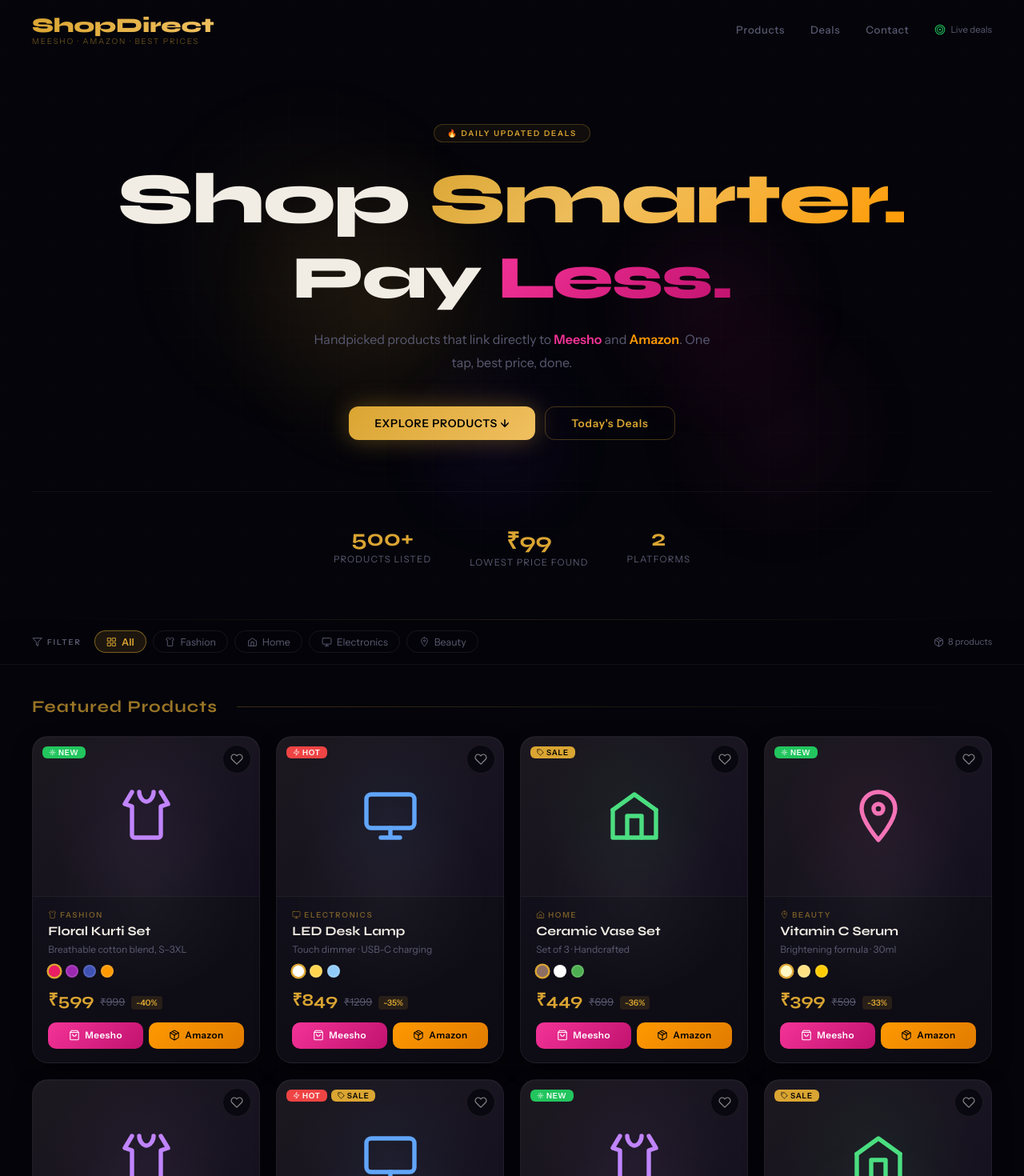
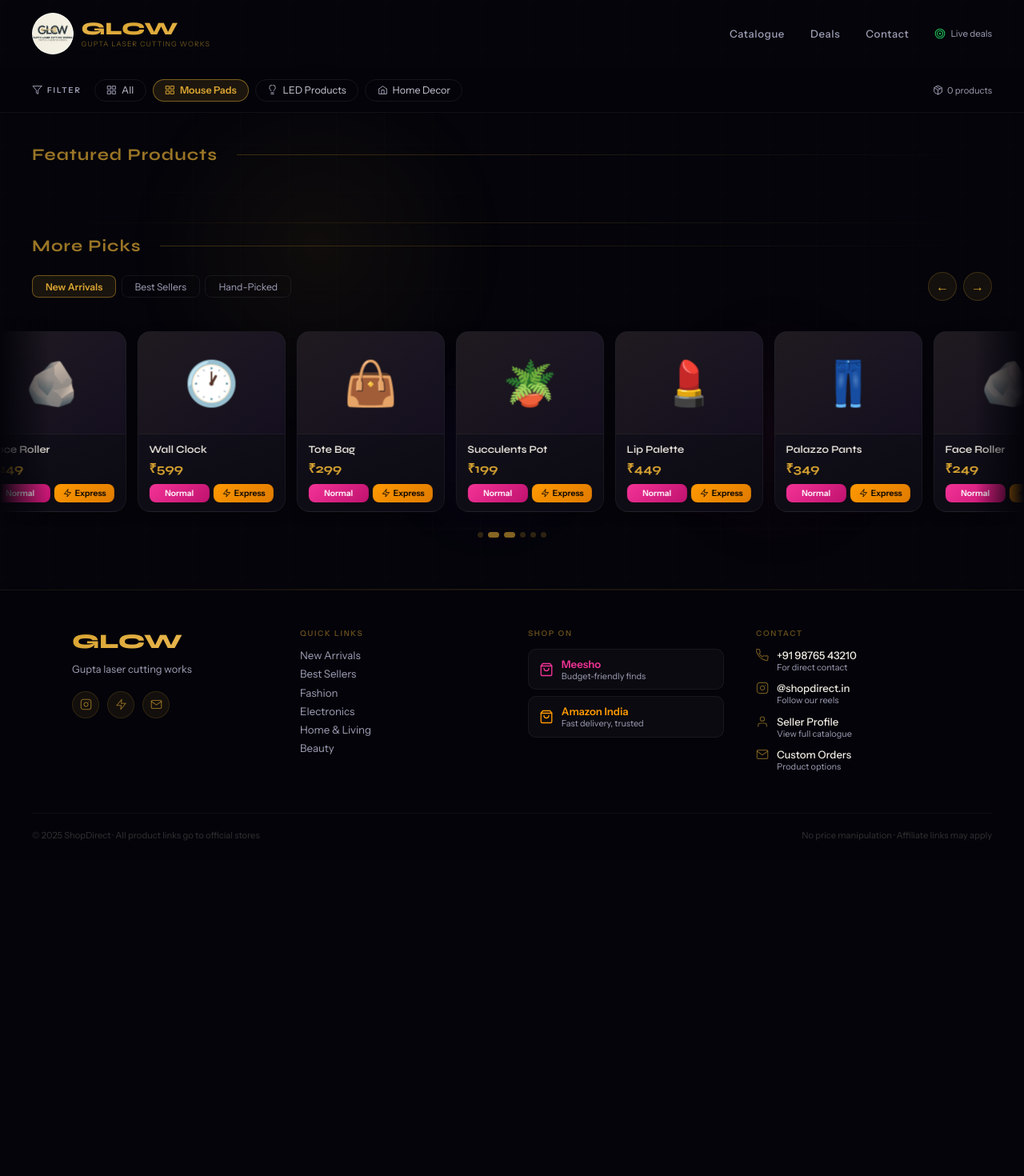
Before and after one commit to Aayushm124/GLWC, a React (Create React App) app: page / in a window 1280 px wide. Shown: the top 1470 px of the page at 80% size. After the commit the page ends 1075 px from the top, so only its background shows below. Built offline with nearby package versions, Linux system fonts and the light colour scheme.

Commit message:
changed name , changed bage , removed hero section , created a image slider for product card , remove the color section , fixed carousel card , add the image for the GLCW

```diff
--- a/src/AdminPanel.jsx
+++ b/src/AdminPanel.jsx
@@ -2,7 +2,7 @@
 import { Icons, ProductImagePlaceholder } from './Icons';
 import { useProducts } from './ProductContext';
 
-const CATEGORIES = ['fashion', 'electronics', 'home', 'beauty'];
+const CATEGORIES = [ 'mouse', 'home',  'led'];
 const BADGES = ['NEW', 'HOT', 'SALE'];
 const CAROUSEL_TABS = [
   { key: 'new', label: 'New Arrivals' },
@@ -68,8 +68,22 @@
 }
 
 /* ─────────────── PRODUCT FORM ─────────────── */
+/* ─────────────── PRODUCT FORM ─────────────── */
 function ProductForm({ initial, onSave, onCancel }) {
-  const empty = { name: '', cat: 'fashion', image: '', price: '', old: '', desc: '', meesho: '', amazon: '', badges: [], colors: ['#daa532'] };
+  const empty = {
+    name: '',
+    cat: 'mouse',
+    image: '',
+    image2: '',
+    image3: '',
+    price: '',
+    old: '',
+    desc: '',
+    meesho: '',
+    amazon: '',
+    badges: [],
+    colors: ['#daa532']
+  };
   const [form, setForm] = useState(initial || empty);
   const [errors, setErrors] = useState({});
   const set = (k, v) => setForm(f => ({ ...f, [k]: v }));
@@ -80,8 +94,8 @@
     if (!form.price || isNaN(form.price)) e.price = 'Valid price required';
     if (!form.old || isNaN(form.old)) e.old = 'Valid MRP required';
     if (!form.image) e.image = 'Upload a product image';
-    if (!form.meesho.startsWith('http')) e.meesho = 'Valid URL required';
-    if (!form.amazon.startsWith('http')) e.amazon = 'Valid URL required';
+ if (form.meesho && !form.meesho.startsWith('http')) e.meesho = 'Enter a valid URL';
+if (form.amazon && !form.amazon.startsWith('http')) e.amazon = 'Enter a valid URL';
     setErrors(e); return Object.keys(e).length === 0;
   };
 
@@ -90,9 +104,15 @@
       <div style={{ display: 'grid', gridTemplateColumns: '1fr 1fr', gap: '0 2rem' }}>
         {/* Left */}
         <div>
-          <Field label="Product Image">
+       <Field label="Product Image 1 (Main) *">
             <ImageUploader value={form.image} onChange={v => set('image', v)} />
             {errors.image && <span style={{ fontSize: '0.7rem', color: '#ef4444', marginTop: 4, display: 'block' }}>{errors.image}</span>}
+          </Field>
+          <Field label="Product Image 2 (optional)">
+            <ImageUploader value={form.image2} onChange={v => set('image2', v)} />
+          </Field>
+          <Field label="Product Image 3 (optional)">
+            <ImageUploader value={form.image3} onChange={v => set('image3', v)} />
           </Field>
           <Field label="Badges">
             <div style={{ display: 'flex', gap: 8 }}>
@@ -191,8 +211,8 @@
     if (!form.name.trim()) e.name = 'Required';
     if (!form.price || isNaN(form.price)) e.price = 'Valid price required';
     if (!form.image) e.image = 'Upload an image';
-    if (!form.meesho.startsWith('http')) e.meesho = 'Valid URL required';
-    if (!form.amazon.startsWith('http')) e.amazon = 'Valid URL required';
+  if (form.meesho && !form.meesho.startsWith('http')) e.meesho = 'Enter a valid URL';
+if (form.amazon && !form.amazon.startsWith('http')) e.amazon = 'Enter a valid URL';
     setErrors(e); return Object.keys(e).length === 0;
   };
 
--- a/src/App.jsx
+++ b/src/App.jsx
@@ -1,6 +1,6 @@
 import React, { useRef } from 'react';
 import Header from './Header';
-import Hero from './Hero';
+// import Hero from './Hero';
 import ProductGrid from './ProductGrid';
 import CarouselSection from './Carousel';
 import Footer from './Footer';
@@ -23,15 +23,12 @@
 }
 
 function StoreFront() {
-  const productsRef = useRef();
   return (
     <div style={{ minHeight: '100vh', background: 'var(--bg)', position: 'relative' }}>
       <AmbientOrbs />
       <div style={{ position: 'relative', zIndex: 1 }}>
         <Header />
-        <Hero onExplore={() => productsRef.current?.scrollIntoView({ behavior: 'smooth' })} />
-        <Divider />
-        <ProductGrid sectionRef={productsRef} />
+        <ProductGrid />
         <Divider />
         <CarouselSection />
         <Divider />
--- a/src/Carousel.jsx
+++ b/src/Carousel.jsx
@@ -1,5 +1,6 @@
 import React, { useState, useRef, useEffect, useCallback } from 'react';
 import { useProducts } from './ProductContext';
+import { Icons } from './Icons';
 
 const CARD_WIDTH = 185;
 const CARD_GAP = 14;
@@ -44,14 +45,18 @@
           ₹{item.price}
         </div>
        <div style={{ display: 'flex', gap: 5 }}>
+  {item.meesho && (
     <a href={item.meesho} target="_blank" rel="noopener noreferrer" onClick={e => e.stopPropagation()}
       style={{ flex: 1, padding: '5px 0', borderRadius: 8, textAlign: 'center', background: 'linear-gradient(135deg, #f43397, #c0126f)', color: '#fff', fontSize: '0.65rem', fontWeight: 700, textDecoration: 'none' }}>
-            Meesho
+      Normal
     </a>
+  )}
+  {item.amazon && (
     <a href={item.amazon} target="_blank" rel="noopener noreferrer" onClick={e => e.stopPropagation()}
-            style={{ flex: 1, padding: '5px 0', borderRadius: 8, textAlign: 'center', background: 'linear-gradient(135deg, #ff9900, #e07b00)', color: '#000', fontSize: '0.65rem', fontWeight: 700, textDecoration: 'none' }}>
-            Amazon
+      style={{ flex: 1, padding: '5px 0', borderRadius: 8, textAlign: 'center', background: 'linear-gradient(135deg, #ff9900, #e07b00)', color: '#000', fontSize: '0.65rem', fontWeight: 700, textDecoration: 'none', display: 'flex', alignItems: 'center', justifyContent: 'center', gap: 4 }}>
+      <Icons.Bolt size={11} color="#000" /> Express
     </a>
+  )}
 </div>
       </div>
     </div>
@@ -152,11 +157,10 @@
         </div>
       </div>
 
-      <div style={{ position: 'relative' }}>
+      <div style={{ position: 'relative', overflow: 'hidden', paddingTop: '10px' }}>
         <div style={{ position: 'absolute', left: 0, top: 0, bottom: 0, width: 60, zIndex: 10, background: 'linear-gradient(90deg, var(--bg), transparent)', pointerEvents: 'none' }} />
         <div style={{ position: 'absolute', right: 0, top: 0, bottom: 0, width: 60, zIndex: 10, background: 'linear-gradient(270deg, var(--bg), transparent)', pointerEvents: 'none' }} />
-        <div style={{ overflow: 'hidden', padding: '0.5rem 2.5rem 1rem', cursor: isDragging ? 'grabbing' : 'grab' }}
-          onMouseDown={e => onDragStart(e.clientX)}
+<div style={{ overflow: 'visible', padding: '0.5rem 2.5rem 1rem', cursor: isDragging ? 'grabbing' : 'grab' }}          onMouseDown={e => onDragStart(e.clientX)}
           onMouseMove={e => onDragMove(e.clientX)}
           onMouseUp={onDragEnd} onMouseLeave={onDragEnd}
           onTouchStart={e => onDragStart(e.touches[0].clientX)}
--- a/src/Footer.jsx
+++ b/src/Footer.jsx
@@ -7,8 +7,8 @@
       <div style={{ maxWidth: 1100, margin: '0 auto', display: 'grid', gridTemplateColumns: 'repeat(auto-fit, minmax(200px, 1fr))', gap: '2.5rem', marginBottom: '2.5rem' }}>
         {/* Brand */}
         <div>
-          <div style={{ fontFamily: 'Syne', fontWeight: 800, fontSize: '1.6rem', background: 'linear-gradient(120deg, #daa532, #f0c060)', WebkitBackgroundClip: 'text', WebkitTextFillColor: 'transparent', marginBottom: 8 }}>ShopDirect</div>
-          <p style={{ fontSize: '0.8rem', color: 'var(--muted)', lineHeight: 1.8, maxWidth: 220 }}>Curated daily deals linking directly to Meesho & Amazon. No middlemen, just great prices.</p>
+          <div style={{ fontFamily: 'Syne', fontWeight: 800, fontSize: '1.6rem', background: 'linear-gradient(120deg, #daa532, #f0c060)', WebkitBackgroundClip: 'text', WebkitTextFillColor: 'transparent', marginBottom: 8 }}>GLCW</div>
+          <p style={{ fontSize: '0.8rem', color: 'var(--muted)', lineHeight: 1.8, maxWidth: 220 }}>Gupta laser cutting works</p>
           <div style={{ display: 'flex', gap: 10, marginTop: '1rem' }}>
             {[Icons.Instagram, Icons.Zap, Icons.Mail].map((Icon, i) => (
               <div key={i} style={{ width: 34, height: 34, borderRadius: '50%', background: 'rgba(218,165,50,0.08)', border: '1px solid rgba(218,165,50,0.15)', display: 'flex', alignItems: 'center', justifyContent: 'center', cursor: 'pointer', transition: 'all 0.2s' }}
--- a/src/Header.jsx
+++ b/src/Header.jsx
@@ -1,5 +1,6 @@
 import React, { useState, useEffect } from 'react';
 import { Icons } from './Icons';
+import logo from './logo.png';
 
 export default function Header() {
   const [scrolled, setScrolled] = useState(false);
@@ -19,19 +20,32 @@
       display: 'flex', alignItems: 'center', justifyContent: 'space-between',
       transition: 'all 0.4s ease',
     }}>
-      <div>
-        <div style={{
-          fontFamily: 'Syne', fontWeight: 800, fontSize: '1.6rem', letterSpacing: '-0.01em',
-          background: 'linear-gradient(120deg, #daa532 0%, #f0c060 50%, #daa532 100%)',
-          backgroundSize: '200% auto', WebkitBackgroundClip: 'text', WebkitTextFillColor: 'transparent',
-          animation: 'shimmer 4s linear infinite',
-        }}>ShopDirect</div>
-        <div style={{ fontSize: '0.62rem', letterSpacing: '0.18em', color: 'rgba(218,165,50,0.45)', textTransform: 'uppercase', marginTop: '-2px' }}>
-          Meesho · Amazon · Best Prices
+
+      {/* Logo + Title */}
+      <div style={{ display: 'flex', alignItems: 'center', gap: '0.6rem' }}>
+        <img src={logo} alt="GLCW Logo" style={{
+          width: 52, height: 52, borderRadius: '50%', objectFit: 'cover', flexShrink: 0,
+        }} />
+        <div style={{ display: 'flex', flexDirection: 'column' }}>
+          <span style={{
+            fontFamily: 'Syne', fontWeight: 800, fontSize: '1.4rem', lineHeight: 1.1,
+            background: 'linear-gradient(120deg, #daa532 0%, #f0c060 50%, #daa532 100%)',
+            backgroundSize: '200% auto', WebkitBackgroundClip: 'text', WebkitTextFillColor: 'transparent',
+            animation: 'shimmer 4s linear infinite',
+          }}>GLCW</span>
+          <span style={{
+            fontSize: '0.55rem', letterSpacing: '0.12em',
+            color: 'rgba(218,165,50,0.5)', textTransform: 'uppercase',
+            lineHeight: 1, marginTop: 3, whiteSpace: 'nowrap',
+          }}>
+            Gupta Laser Cutting Works
+          </span>
         </div>
       </div>
+
+      {/* Nav */}
       <nav style={{ display: 'flex', alignItems: 'center', gap: '2rem' }}>
-        {['Products', 'Deals', 'Contact'].map(n => (
+        {['Catalogue', 'Deals', 'Contact'].map(n => (
           <span key={n} style={{ fontSize: '0.82rem', color: 'var(--muted)', cursor: 'pointer', fontWeight: 500, letterSpacing: '0.05em', transition: 'color 0.2s' }}
             onMouseEnter={e => e.target.style.color = 'var(--gold)'}
             onMouseLeave={e => e.target.style.color = 'var(--muted)'}
--- a/src/Icons.jsx
+++ b/src/Icons.jsx
@@ -46,7 +46,10 @@
   ExternalLink: ({ size, color }) => <Icon size={size} color={color}><path d="M18 13v6a2 2 0 01-2 2H5a2 2 0 01-2-2V8a2 2 0 012-2h6"/><polyline points="15 3 21 3 21 9"/><line x1="10" y1="14" x2="21" y2="3"/></Icon>,
   Filter: ({ size, color }) => <Icon size={size} color={color}><polygon points="22 3 2 3 10 12.46 10 19 14 21 14 12.46 22 3"/></Icon>,
   Grid: ({ size, color }) => <Icon size={size} color={color}><rect x="3" y="3" width="7" height="7"/><rect x="14" y="3" width="7" height="7"/><rect x="3" y="14" width="7" height="7"/><rect x="14" y="14" width="7" height="7"/></Icon>,
-  Zap: ({ size, color }) => <Icon size={size} color={color}><polygon points="13 2 3 14 12 14 11 22 21 10 12 10 13 2"/></Icon>,
+  Zap: ({ size, color }) => <Icon
+   size={size} color={color}><polygon points="13 2 3 14 12 14 11 22 21 10 12 10 13 2"/></Icon>,
+   Bulb: ({ size, color }) => <Icon size={size} color={color}><path d="M15 14c.2-1 .7-1.7 1.5-2.5C17.9 10.2 19 8.7 19 7a7 7 0 10-14 0c0 1.7 1.1 3.2 2.5 4.5.8.8 1.3 1.5 1.5 2.5"/><path d="M9 18h6m-6 3h6"/></Icon>,
+   Bolt: ({ size, color }) => <Icon size={size} color={color}><polygon points="13 2 3 14 12 14 11 22 21 10 12 10 13 2"/></Icon>,
   Live: ({ size, color }) => <Icon size={size} color={color}><circle cx="12" cy="12" r="2" fill={color} stroke="none"/><circle cx="12" cy="12" r="6"/><circle cx="12" cy="12" r="10"/></Icon>,
 };
 
--- a/src/ProductCard.jsx
+++ b/src/ProductCard.jsx
@@ -10,45 +10,71 @@
 export default function ProductCard({ product, index }) {
   const [hovered, setHovered] = useState(false);
   const [wished, setWished] = useState(false);
-  const [rotX, setRotX] = useState(0);
-  const [rotY, setRotY] = useState(0);
+
   const [activeColor, setActiveColor] = useState(0);
   const cardRef = useRef();
+  const [activeImg, setActiveImg] = useState(0);
 
   const disc = Math.round((1 - product.price / product.old) * 100);
 
-  const handleMouseMove = (e) => {
-    if (!cardRef.current) return;
-    const rect = cardRef.current.getBoundingClientRect();
-    const x = (e.clientX - rect.left) / rect.width - 0.5;
-    const y = (e.clientY - rect.top) / rect.height - 0.5;
-    setRotY(x * 18); setRotX(-y * 12);
-  };
-  const handleLeave = () => { setHovered(false); setRotX(0); setRotY(0); };
 
   return (
-    <div ref={cardRef} onMouseMove={handleMouseMove} onMouseEnter={() => setHovered(true)} onMouseLeave={handleLeave}
-      style={{ perspective: 1000, animation: `fadeUp 0.6s ease ${index * 0.08}s both` }}>
+<div ref={cardRef} onMouseEnter={() => setHovered(true)} onMouseLeave={() => setHovered(false)}      style={{ perspective: 1000, animation: `fadeUp 0.6s ease ${index * 0.08}s both` }}>
       <div style={{
-        transformStyle: 'preserve-3d',
-        transform: `rotateX(${rotX}deg) rotateY(${rotY}deg) translateZ(${hovered ? '8px' : '0'})`,
-        transition: hovered ? 'none' : 'transform 0.7s cubic-bezier(0.23,1,0.32,1)',
+       transform: `translateY(${hovered ? '-6px' : '0'})`,
+        transition: 'transform 0.3s ease',
         borderRadius: 20,
         background: 'linear-gradient(160deg, rgba(22,20,32,0.97) 0%, rgba(12,10,18,0.99) 100%)',
         border: `1px solid ${hovered ? 'rgba(218,165,50,0.4)' : 'rgba(255,255,255,0.06)'}`,
         boxShadow: hovered ? '0 32px 64px rgba(0,0,0,0.6), 0 0 40px rgba(218,165,50,0.1), inset 0 1px 0 rgba(255,255,255,0.08)' : '0 8px 24px rgba(0,0,0,0.4), inset 0 1px 0 rgba(255,255,255,0.03)',
         overflow: 'hidden', transition: hovered ? 'border 0.1s, box-shadow 0.1s' : 'all 0.5s ease', position: 'relative',
       }}>
-        {/* Shine */}
-        <div style={{ position: 'absolute', inset: 0, borderRadius: 20, pointerEvents: 'none', zIndex: 10, background: `radial-gradient(circle at ${50 + rotY * 3}% ${50 - rotX * 3}%, rgba(255,255,255,0.04) 0%, transparent 55%)`, transition: 'background 0.1s' }} />
+
 
 {/* Image area */}
-        <div style={{ height: 200, position: 'relative', overflow: 'hidden', background: 'linear-gradient(135deg, rgba(218,165,50,0.04), rgba(130,60,200,0.04))', borderBottom: '1px solid rgba(255,255,255,0.04)' }}>
-          {product.image ? (
-            <img src={product.image} alt={product.name} style={{ width: '100%', height: '100%', objectFit: 'cover', transform: `scale(${hovered ? 1.07 : 1})`, transition: 'transform 0.5s cubic-bezier(0.23,1,0.32,1)' }} />
+        <div
+          style={{ height: 200, position: 'relative', overflow: 'hidden', background: 'linear-gradient(135deg, rgba(218,165,50,0.04), rgba(130,60,200,0.04))', borderBottom: '1px solid rgba(255,255,255,0.04)' }}
+          onMouseMove={(e) => {
+            if (!cardRef.current) return;
+            const rect = cardRef.current.getBoundingClientRect();
+            const x = (e.clientX - rect.left) / rect.width;
+            const images = [product.image, product.image2, product.image3].filter(Boolean);
+            if (images.length > 1) {
+              const idx = Math.floor(x * images.length);
+              setActiveImg(Math.min(idx, images.length - 1));
+            }
+          }}
+          onMouseLeave={() => setActiveImg(0)}
+        >
+          {(() => {
+            const images = [product.image, product.image2, product.image3].filter(Boolean);
+            return images.length > 0 ? (
+              <>
+                {images.map((img, i) => (
+                  <img key={i} src={img} alt={product.name} style={{
+                    width: '100%', height: '100%', objectFit: 'cover',
+                    position: 'absolute', top: 0, left: 0,
+                    opacity: activeImg === i ? 1 : 0,
+                    transition: 'opacity 0.3s ease',
+                  }} />
+                ))}
+                {/* Zone indicators at bottom */}
+                {images.length > 1 && (
+                  <div style={{ position: 'absolute', bottom: 8, left: '50%', transform: 'translateX(-50%)', display: 'flex', gap: 4, zIndex: 3 }}>
+                    {images.map((_, i) => (
+                      <div key={i} style={{
+                        width: activeImg === i ? 16 : 6, height: 4, borderRadius: 999,
+                        background: activeImg === i ? '#fff' : 'rgba(255,255,255,0.4)',
+                        transition: 'all 0.3s ease',
+                      }} />
+                    ))}
+                  </div>
+                )}
+              </>
             ) : (
               <ProductImagePlaceholder category={product.cat} size={72} />
-          )}
+            );
+          })()}
 
           {/* Badges */}
         <div style={{ position: 'absolute', top: 12, left: 12, display: 'flex', gap: 5, zIndex: 2 }}>
@@ -57,7 +83,7 @@
                 {b === 'NEW' && <Icons.Sparkle size={9} color="#fff" />}
                 {b === 'HOT' && <Icons.Zap size={9} color="#fff" />}
                 {b === 'SALE' && <Icons.Tag size={9} color="#000" />}
-                {b}
+                {b} {disc > 0 ? `${disc}% off` : ''}
               </span>
             ))}
           </div>
@@ -88,8 +114,8 @@
           <div style={{ fontFamily: 'Syne', fontWeight: 700, fontSize: '1rem', color: 'var(--text)', marginBottom: 4, lineHeight: 1.3 }}>{product.name}</div>
           <div style={{ fontSize: '0.75rem', color: 'var(--muted)', marginBottom: '0.75rem' }}>{product.desc}</div>
 
-          {/* Colors */}
-          <div style={{ display: 'flex', gap: 6, marginBottom: '0.75rem', alignItems: 'center' }}>
+         {/*Colors*/}
+          {/* <div style={{ display: 'flex', gap: 6, marginBottom: '0.75rem', alignItems: 'center' }}>
             {product.colors && product.colors.map((c, i) => (
               <div key={i} onClick={() => setActiveColor(i)} style={{
                 width: 16, height: 16, borderRadius: '50%', background: c, cursor: 'pointer',
@@ -97,17 +123,18 @@
                 transition: 'border 0.2s, transform 0.2s', transform: activeColor === i ? 'scale(1.2)' : 'scale(1)',
               }} />
             ))}
-          </div>
+          </div> */}
 
+          {/* Price */}
        {/* Price */}
           <div style={{ display: 'flex', alignItems: 'baseline', gap: 8, marginBottom: '0.9rem' }}>
             <span style={{ fontFamily: 'Syne', fontWeight: 700, fontSize: '1.35rem', color: 'var(--gold)' }}>₹{product.price}</span>
             <span style={{ fontSize: '0.8rem', color: 'var(--muted)', textDecoration: 'line-through' }}>₹{product.old}</span>
-            <span style={{ fontSize: '0.65rem', fontWeight: 700, background: 'rgba(218,165,50,0.12)', color: 'var(--gold)', padding: '2px 6px', borderRadius: 4 }}>-{disc}%</span>
           </div>
 
     {/* Buy buttons */}
-          <div style={{ display: 'grid', gridTemplateColumns: '1fr 1fr', gap: 7 }}>
+          <div style={{ display: 'grid', gridTemplateColumns: `${product.meesho ? '1fr' : ''} ${product.amazon ? '1fr' : ''}`.trim(), gap: 7 }}>
+            {product.meesho && (
               <a href={product.meesho} target="_blank" rel="noopener noreferrer" style={{
                 display: 'flex', alignItems: 'center', justifyContent: 'center', gap: 6,
                 padding: '0.6rem 0', borderRadius: 10, textDecoration: 'none',
@@ -119,12 +146,14 @@
                 onMouseEnter={e => e.currentTarget.style.transform = 'scale(0.97)'}
                 onMouseLeave={e => e.currentTarget.style.transform = 'scale(1)'}
               >
-              <Icons.ShoppingBag size={14} color="#fff" /> Meesho
+                <Icons.ShoppingBag size={14} color="#fff" /> Normal
               </a>
+            )}
+            {product.amazon && (
               <a href={product.amazon} target="_blank" rel="noopener noreferrer" style={{
                 display: 'flex', alignItems: 'center', justifyContent: 'center', gap: 6,
                 padding: '0.6rem 0', borderRadius: 10, textDecoration: 'none',
-              background: 'linear-gradient(135deg, #ff9900, #e07b00)', color: '#000',
+                background: 'linear-gradient(135deg, #48ff00, #2de000)', color: '#000',
                 fontSize: '0.73rem', fontWeight: 700, letterSpacing: '0.04em',
                 boxShadow: hovered ? '0 4px 16px rgba(255,153,0,0.35)' : 'none',
                 transition: 'box-shadow 0.3s, transform 0.2s',
@@ -132,8 +161,9 @@
                 onMouseEnter={e => e.currentTarget.style.transform = 'scale(0.97)'}
                 onMouseLeave={e => e.currentTarget.style.transform = 'scale(1)'}
               >
-              <Icons.Package size={14} color="#000" /> Amazon
+                <Icons.Bolt size={14} color="#000" /> Express
               </a>
+            )}
           </div>
         </div>
       </div>
--- a/src/ProductContext.jsx
+++ b/src/ProductContext.jsx
@@ -37,8 +37,8 @@
   useEffect(() => { localStorage.setItem('sd_carousel', JSON.stringify(carousel)); }, [carousel]);
 
   // Products CRUD
-  const addProduct = (product) => {
-    setProducts(prev => [{ ...product, id: Date.now(), price: Number(product.price), old: Number(product.old), badges: product.badges || [], colors: product.colors || ['#daa532'] }, ...prev]);
+const addProduct = (product) => {
+    setProducts(prev => [{ ...product, id: Date.now(), price: Number(product.price), old: Number(product.old), badges: product.badges || [], colors: product.colors || ['#daa532'], image2: product.image2 || '', image3: product.image3 || '' }, ...prev]);
   };
   const updateProduct = (id, updated) => {
     setProducts(prev => prev.map(p => p.id === id ? { ...p, ...updated, price: Number(updated.price), old: Number(updated.old) } : p));
--- a/src/ProductGrid.jsx
+++ b/src/ProductGrid.jsx
@@ -3,16 +3,17 @@
 import { useProducts } from './ProductContext';
 import { Icons } from './Icons';
 
+
 const FILTERS = [
   { label: 'All', key: 'all', Icon: Icons.Grid },
-  { label: 'Fashion', key: 'fashion', Icon: Icons.Fashion },
-  { label: 'Home', key: 'home', Icon: Icons.Home },
-  { label: 'Electronics', key: 'electronics', Icon: Icons.Electronics },
-  { label: 'Beauty', key: 'beauty', Icon: Icons.Beauty },
+  { label: 'Mouse Pads', key: 'mouse', Icon: Icons.Grid },
+  { label: 'LED Products', key: 'led', Icon: Icons.Bulb },
+  { label: 'Home Decor', key: 'home', Icon: Icons.Home },
+
 ];
 
 export default function ProductGrid({ sectionRef }) {
-  const [active, setActive] = useState('all');
+  const [active, setActive] = useState('mouse');
   const { products } = useProducts();
   const filtered = active === 'all' ? products : products.filter(p => p.cat === active);
 
@@ -37,7 +38,7 @@
               padding: '0.35rem 0.9rem', borderRadius: 999, cursor: 'pointer', transition: 'all 0.2s',
               border: `1px solid ${isActive ? 'rgba(218,165,50,0.5)' : 'rgba(255,255,255,0.07)'}`,
               background: isActive ? 'rgba(218,165,50,0.12)' : 'transparent',
-              color: isActive ? 'var(--gold)' : 'var(--muted)',
+              color: isActive ? 'var(--gold)' : '#c8c8d8',
               fontSize: '0.78rem', fontWeight: isActive ? 600 : 400,
               display: 'flex', alignItems: 'center', gap: 6,
             }}>
--- a/src/index.css
+++ b/src/index.css
@@ -11,7 +11,7 @@
   --border: rgba(255,255,255,0.07);
   --border-gold: rgba(218,165,50,0.3);
   --text: #f2ede4;
-  --muted: #5a5a72;
+  --muted: #a0a0b8;
   --gold: #daa532;
   --gold-light: #f0c060;
   --meesho: #f43397;
```
Also changed, not shown: src/logo.png (added). Lines whose indentation alone changed are shown as unchanged.
